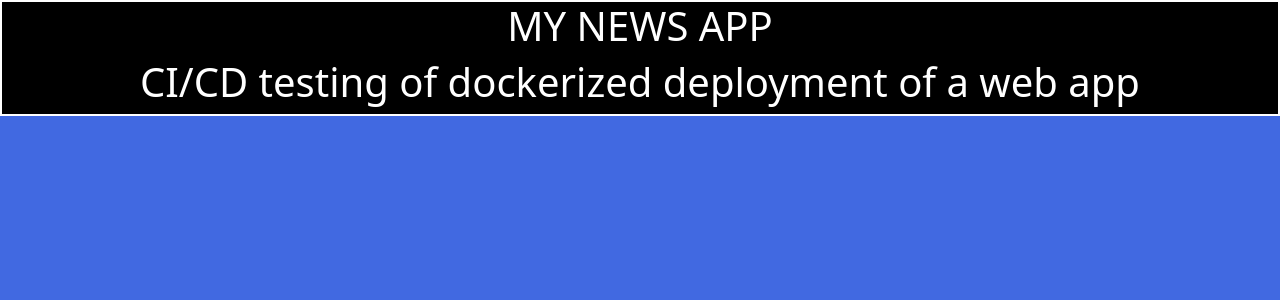
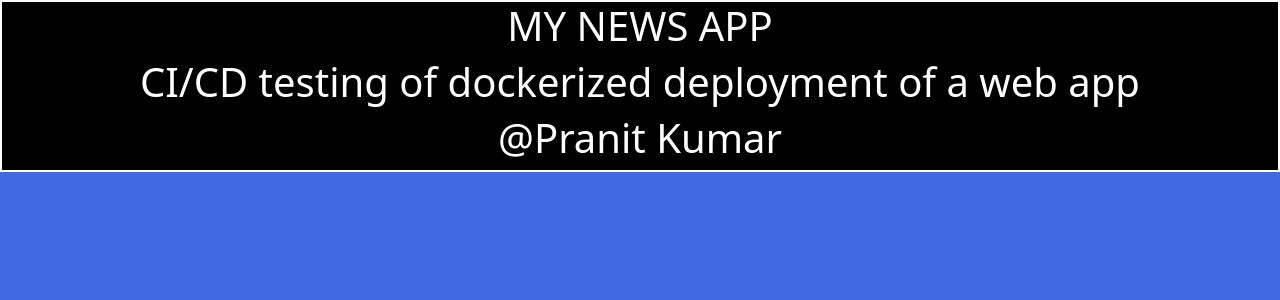
Before and after one commit to shubham16sky/flask-news-app, a Flask app: page / in a window 1280 px wide. Shown: the top 300 px of the page. Run offline with Flask 2, Linux system fonts and the light colour scheme; data that the repository does not hold is empty.

Commit message:
added h1

```diff
--- a/templates/index.html
+++ b/templates/index.html
@@ -16,6 +16,7 @@
         <center>
             <h1>MY NEWS APP</h1>
 	    <h1> CI/CD testing of dockerized deployment of a web app</h1>
+	    <h1> @Pranit Kumar<h1>
         </center>
     </div>
 
```
